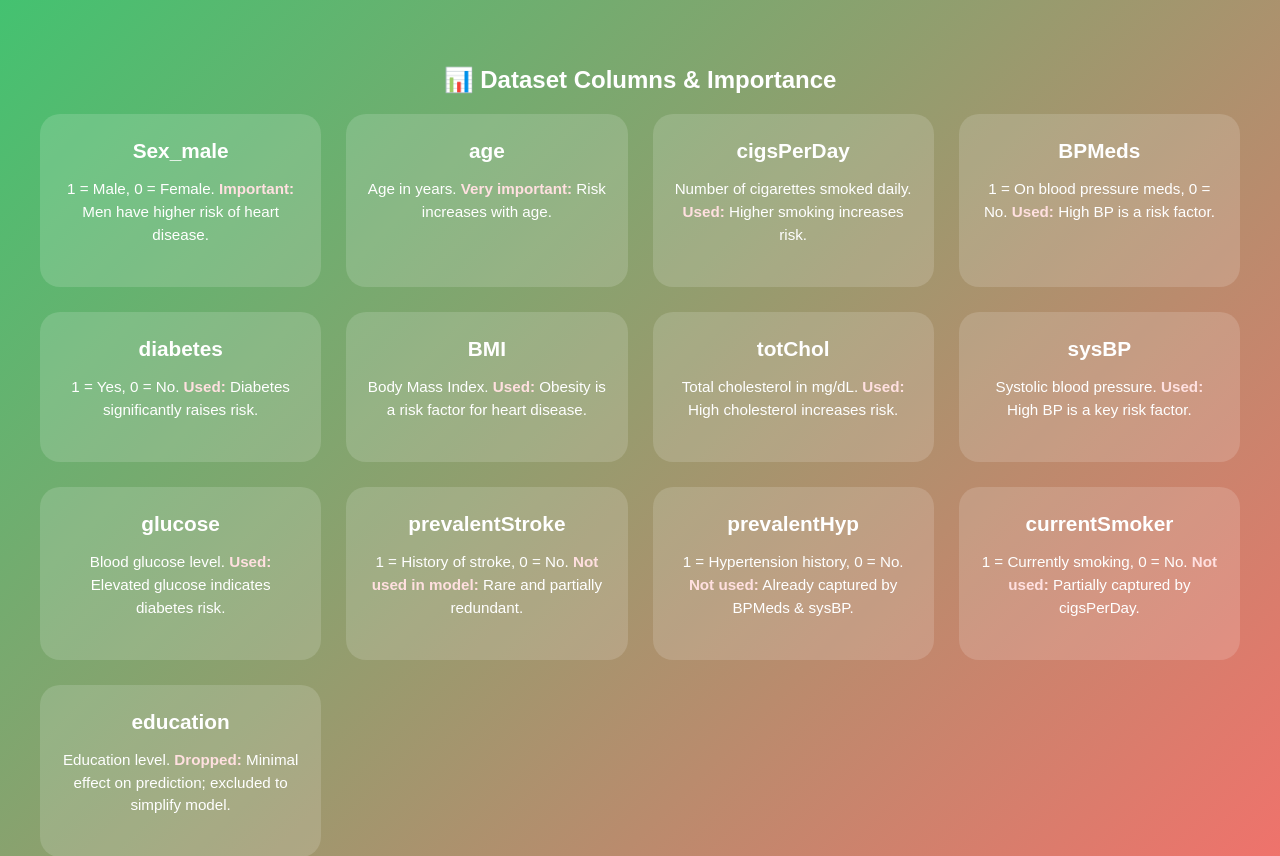
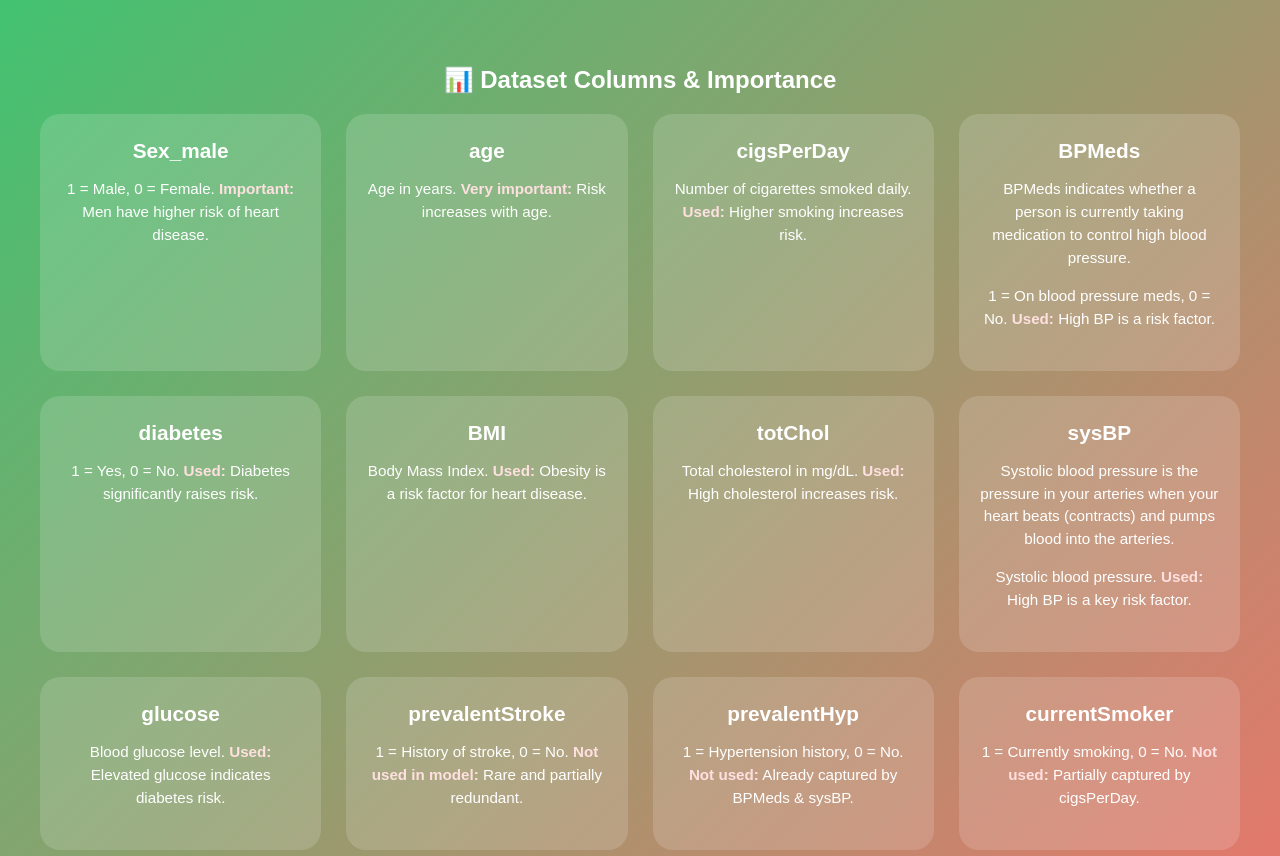
Before and after one commit to jashandeep032kaur-dot/heart-disease-prediction, a Flask app: page / in a window 1280 px wide. Shown: the part 270-1126 px from the top of the page. Run offline with Flask 3, Linux system fonts and the light colour scheme; parts of the project's set-up code (start-up, migrations or seed data) failed here and were passed over.

Commit message:
Update templates/index.html

```diff
--- a/templates/index.html
+++ b/templates/index.html
@@ -173,6 +173,7 @@
             </div>
             <div class="card">
                 <h3>BPMeds</h3>
+                 <p>BPMeds indicates whether a person is currently taking medication to control high blood pressure.</p>
                 <p>1 = On blood pressure meds, 0 = No. <span class="important">Used:</span> High BP is a risk factor.</p>
             </div>
             <div class="card">
@@ -189,6 +190,7 @@
             </div>
             <div class="card">
                 <h3>sysBP</h3>
+                <p>Systolic blood pressure is the pressure in your arteries when your heart beats (contracts) and pumps blood into the arteries.</p>
                 <p>Systolic blood pressure. <span class="important">Used:</span> High BP is a key risk factor.</p>
             </div>
             <div class="card">
```
